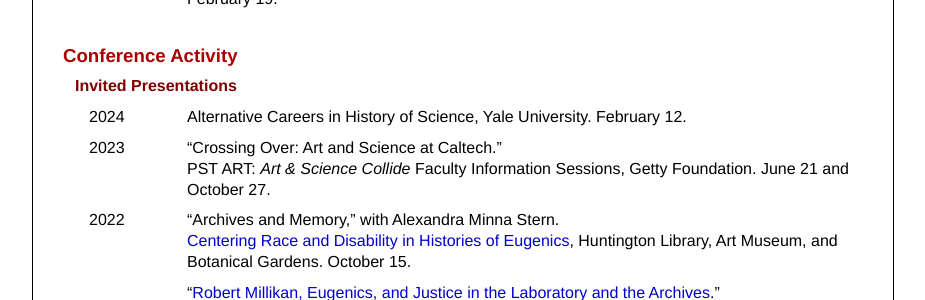
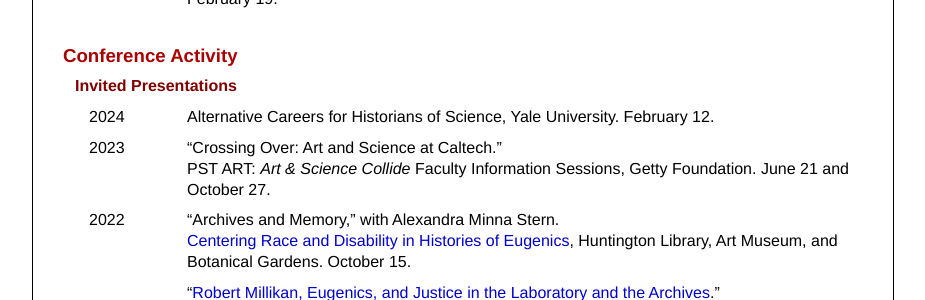
Before and after one commit to collopy/collopy.github.io, a Jekyll site: the page built from cv.html, in a window 1280 px wide and 900 px high, scrolled down 4749 px. Shown: the part 152-452 px from the top of the window, without its empty margins (177-1102 px from the left). Built offline with Jekyll 4.4.1, drawn with Linux system fonts in a browser that asks for light colours.

Commit message:
“for”

```diff
--- a/cv.html
+++ b/cv.html
@@ -1277,7 +1277,7 @@
 						2024
 					</td>
 					<td>
-						Alternative Careers in History of Science, Yale University. February 12.
+						Alternative Careers for Historians of Science, Yale University. February 12.
 					</td>
 				</tr>
 				<tr>
```
